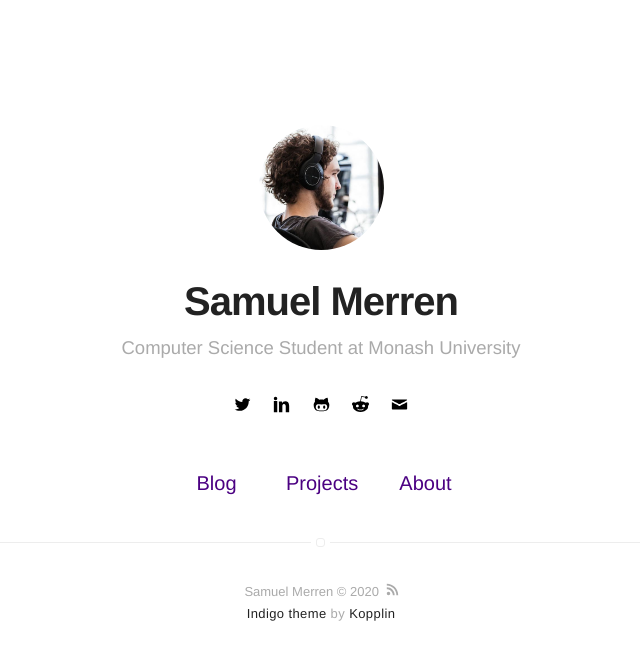
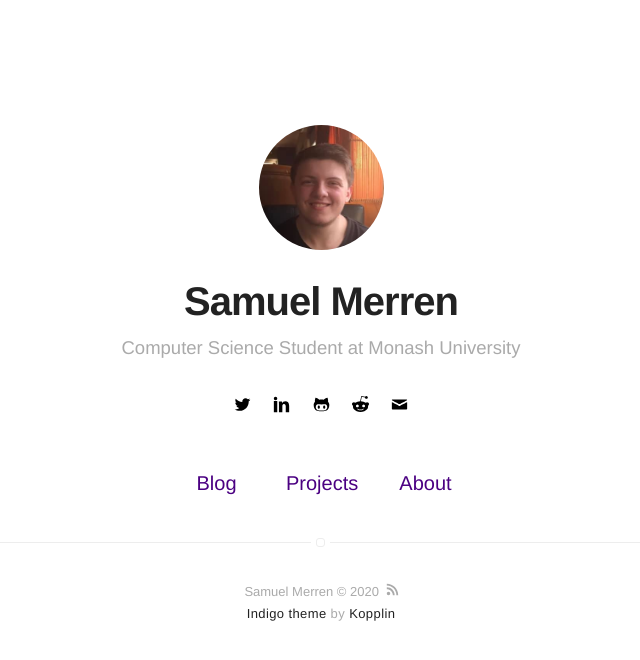
Before and after one commit to CasparovJR/CasparovJR.github.io, a Jekyll site: the page built from index.html, in a window 1280 px wide. Shown: the top 660 px of the page, without its empty margins (319-959 px from the left). Built offline with Jekyll 4.4.1, drawn with Linux system fonts in a browser that asks for light colours.

Commit message:
Added Profile Picture

```diff
--- a/_config.yml
+++ b/_config.yml
@@ -7,8 +7,8 @@ description: A blog about technology and stuff related
 
 # if it's an external image, update below for true
 # better with square images
-external-image: false
-picture: assets/images/profile.jpg
+external-image: true
+picture: https://smerren.io/assets/images/Capture0.PNG
 
 # If you want to include your resume, set to true
 # and specify source (external or local).
```
Also changed, not shown: assets/images/Capture0.PNG (added).
